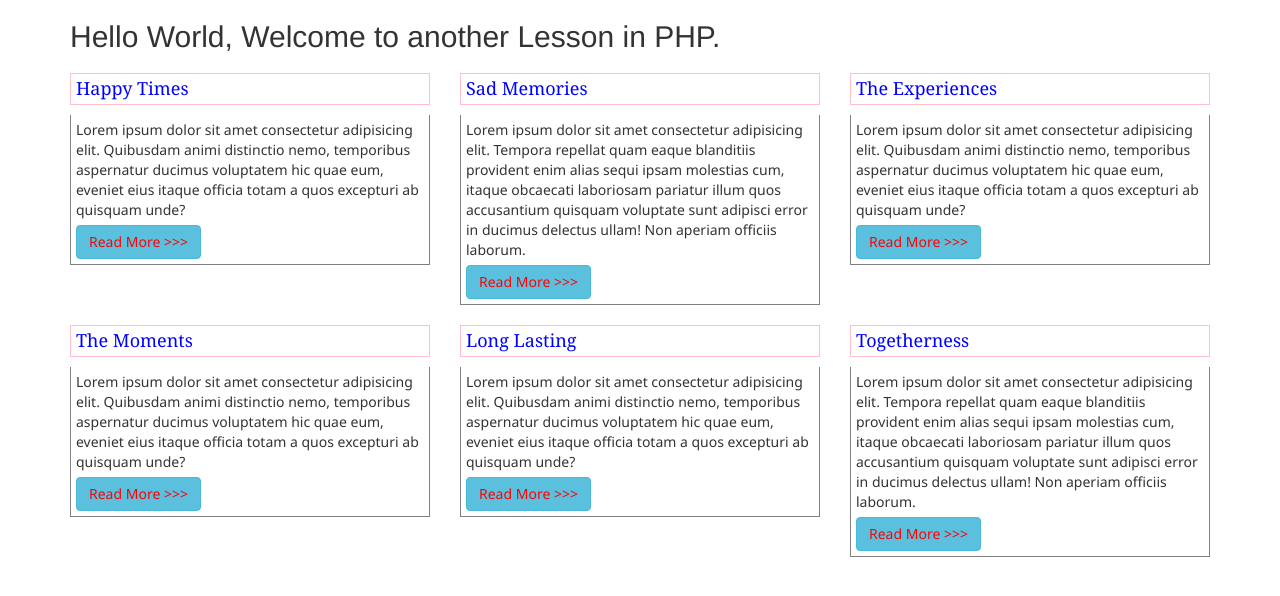
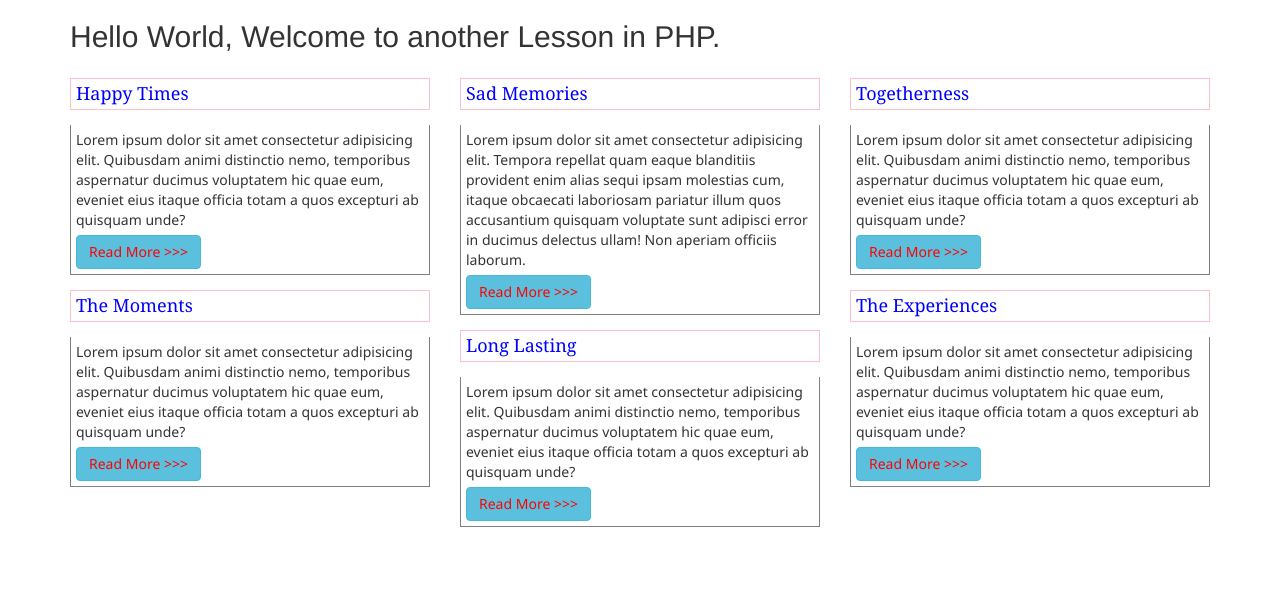
Before and after one commit to UtonSenior/awp_module1, a PHP site: page / in a window 1280 px wide. Shown: the top 596 px of the page. Run offline with PHP 8.4, Linux system fonts and the light colour scheme; some libraries are stand-ins or nearby versions.

Commit message:
Updated layout.

```diff
--- a/index.php
+++ b/index.php
@@ -20,6 +20,8 @@
         font-family: Georgia, 'Times New Roman', Times, serif;
         border: 1px solid pink;
         padding: 5px;
+
+        margin: 15px;
     }
     .styleh p{
         font-family: 'Segoe UI', Tahoma, Geneva, Verdana, sans-serif;
@@ -27,6 +29,8 @@
         border-left: 1px solid grey;
         border-right: 1px solid grey;
         border-bottom: 1px solid grey;
+
+        margin: 15px;
     }
 
     .styleh button{
@@ -47,6 +51,8 @@
 
         <div class="row styleh">
             <div class="col-sm-4">
+                <div class="row">
+                    <div class="col">
                     <h4>Happy Times</h4>
                         <p>
                             Lorem ipsum dolor sit amet consectetur adipisicing elit. Quibusdam animi distinctio nemo, temporibus aspernatur ducimus voluptatem hic quae eum, eveniet eius itaque officia totam a quos excepturi ab quisquam unde?
@@ -54,15 +60,49 @@
                             <button class="btn btn-info">Read More >>></button>
                         </p>
                     </div>
+                    <div class="col">
+                    <h4>The Moments</h4>
+                        <p>
+                            Lorem ipsum dolor sit amet consectetur adipisicing elit. Quibusdam animi distinctio nemo, temporibus aspernatur ducimus voluptatem hic quae eum, eveniet eius itaque officia totam a quos excepturi ab quisquam unde?
+                            <br>
+                            <button class="btn btn-info">Read More >>></button>
+                        </p>
+                    </div>
+                </div>
+            </div>
             <div class="col-sm-4">
+                <div class="row">
+                    <div class="col">
                         <h4>Sad Memories</h4>
                         <p>
                             Lorem ipsum dolor sit amet consectetur adipisicing elit. Tempora repellat quam eaque blanditiis provident enim alias sequi ipsam molestias cum, itaque obcaecati laboriosam pariatur illum quos accusantium quisquam voluptate sunt adipisci error in ducimus delectus ullam! Non aperiam officiis laborum.
                             <br>
                             <button class="btn btn-info">Read More >>></button>
                         </p>
+
+                        <div class="col">
+                            <h4>Long Lasting</h4>
+                            <p>
+                                Lorem ipsum dolor sit amet consectetur adipisicing elit. Quibusdam animi distinctio nemo, temporibus aspernatur ducimus voluptatem hic quae eum, eveniet eius itaque officia totam a quos excepturi ab quisquam unde?
+                                <br>
+                                <button class="btn btn-info">Read More >>></button>
+                            </p>
+                    </div>
+                    </div>
+                </div>
             </div>
             <div class="col-sm-4">
+                <div class="row">
+                    <div class="col">
+                        <h4>Togetherness</h4>
+                        <p>
+                            Lorem ipsum dolor sit amet consectetur adipisicing elit. Quibusdam animi distinctio nemo, temporibus aspernatur ducimus voluptatem hic quae eum, eveniet eius itaque officia totam a quos excepturi ab quisquam unde?
+                            <br>
+                            <button class="btn btn-info">Read More >>></button>
+                        </p>
+                    </div>
+
+                    <div class="col">
                         <h4>The Experiences</h4>
                         <p>
                             Lorem ipsum dolor sit amet consectetur adipisicing elit. Quibusdam animi distinctio nemo, temporibus aspernatur ducimus voluptatem hic quae eum, eveniet eius itaque officia totam a quos excepturi ab quisquam unde?
@@ -70,37 +110,12 @@
                             <button class="btn btn-info">Read More >>></button>
                         </p>
                     </div>
+                </div>
+            </div>
 
         </div>
 
-        <div class="row styleh">
-            <div class="col-sm-4">
-                <h4>The Moments</h4>
-                <p>
-                    Lorem ipsum dolor sit amet consectetur adipisicing elit. Quibusdam animi distinctio nemo, temporibus aspernatur ducimus voluptatem hic quae eum, eveniet eius itaque officia totam a quos excepturi ab quisquam unde?
-                    <br>
-                    <button class="btn btn-info">Read More >>></button>
-                </p>
-            </div>
 
-            <div class="col-sm-4">
-                <h4>Long Lasting</h4>
-                <p>
-                    Lorem ipsum dolor sit amet consectetur adipisicing elit. Quibusdam animi distinctio nemo, temporibus aspernatur ducimus voluptatem hic quae eum, eveniet eius itaque officia totam a quos excepturi ab quisquam unde?
-                    <br>
-                    <button class="btn btn-info">Read More >>></button>
-                </p>
-            </div>
-
-            <div class="col-sm-4">
-                <h4>Togetherness</h4>
-                <p>
-                    Lorem ipsum dolor sit amet consectetur adipisicing elit. Tempora repellat quam eaque blanditiis provident enim alias sequi ipsam molestias cum, itaque obcaecati laboriosam pariatur illum quos accusantium quisquam voluptate sunt adipisci error in ducimus delectus ullam! Non aperiam officiis laborum.
-                    <br>
-                    <button class="btn btn-info">Read More >>></button>
-                </p>
-            </div>
-        </div>
 
     </div>
 
```
Lines whose indentation alone changed are shown as unchanged.
